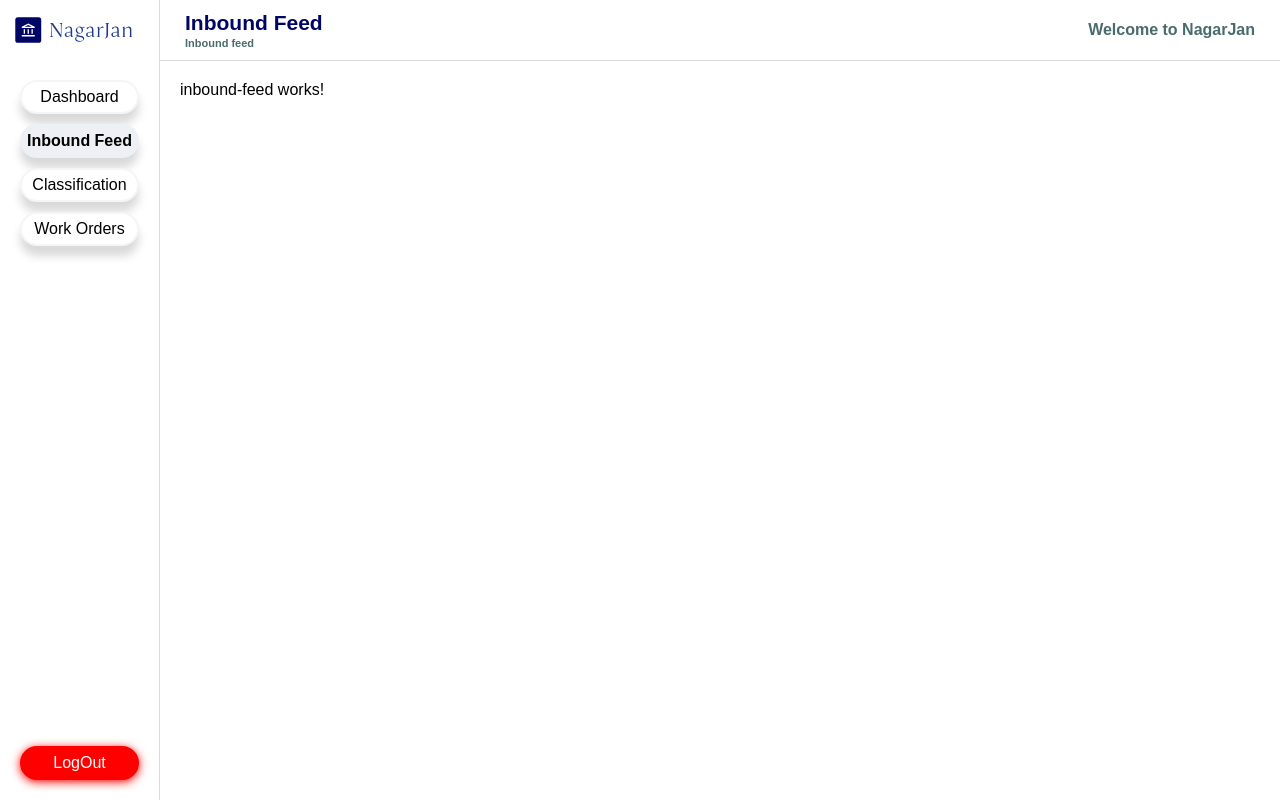
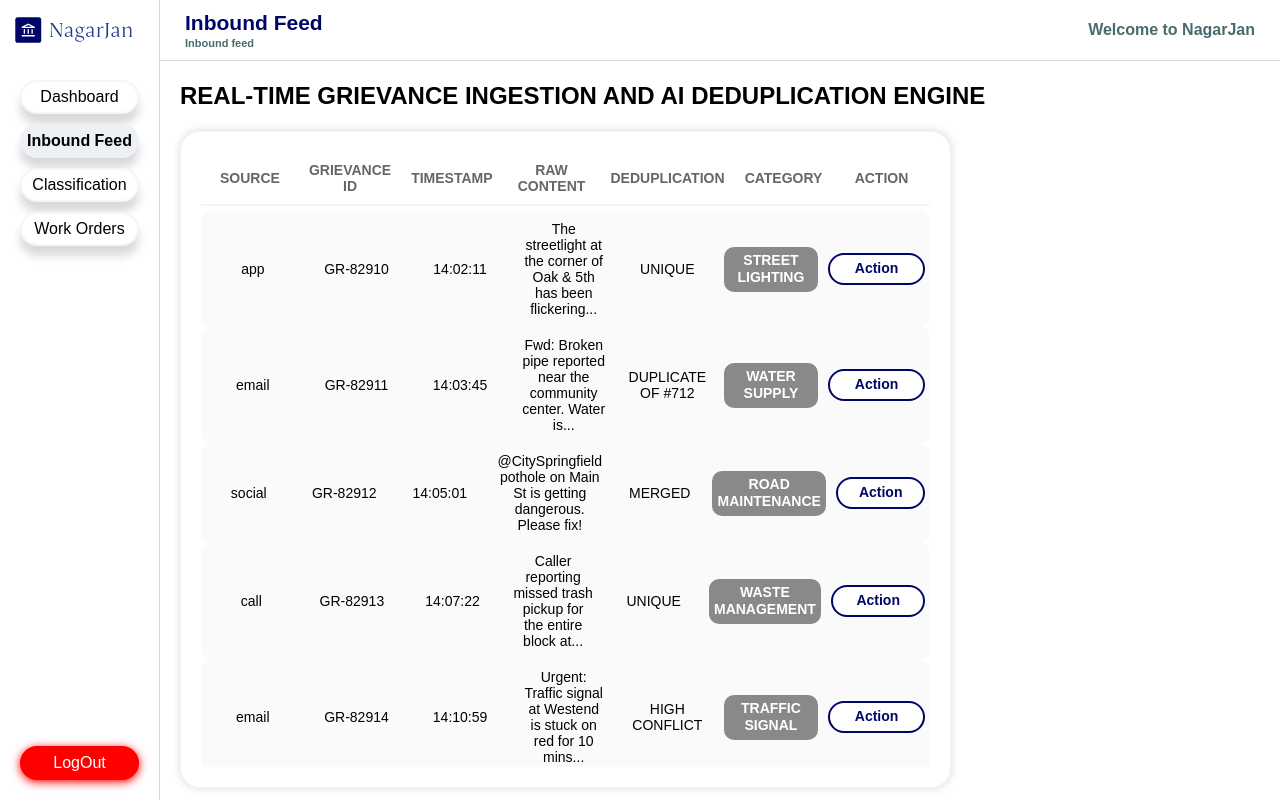
Before and after one commit to gitgyana/NagarJanFrontend, an Angular app: page /dashboard in a window 1280 px wide. Both pictures are taken after a click on the button "Inbound Feed". Built offline with nearby package versions, Linux system fonts and the light colour scheme; a web font is replaced by a local one.

Commit message:
Add grievance table

```diff
--- a/src/app/feature/admin/dashboard/dashboard.html
+++ b/src/app/feature/admin/dashboard/dashboard.html
@@ -30,7 +30,7 @@
             </div>
 
             <div class="table-data">
-                @for (record of classificationData; track $index) {
+                @for (record of classificationData; track record.dataId) {
                     <div class="table-record">
                         <div class="table-record-data">{{ record.source }}</div>
                         <div class="table-record-data">{{ record.grievanceId }}</div>
--- a/src/app/feature/admin/dashboard/dashboard.model.ts
+++ b/src/app/feature/admin/dashboard/dashboard.model.ts
@@ -1,4 +1,5 @@
 export interface ClassificationDataInterface {
+    dataId: string;
     source: string;
     grievanceId: string;
     category: string;
--- a/src/app/feature/admin/dashboard/dashboard.service.ts
+++ b/src/app/feature/admin/dashboard/dashboard.service.ts
@@ -23,10 +23,10 @@ export class DashboardService {
     ];
 
     private classificationData: ClassificationDataInterface[] = [
-        { source: 'Mobile App', grievanceId: '#GRV-98210', category: 'Water Supply', confidence: 98, status: 'Auto-Verified', action: 'Verify' },
-        { source: 'IVR Service', grievanceId: '#GRV-98211', category: 'Roads & Transit', confidence: 62, status: 'Pending Review', action: 'Re-classify' },
-        { source: 'Web Portal', grievanceId: '#GRV-98212', category: 'Sanitation', confidence: 94, status: 'Auto-Verified', action: 'Verify' },
-        { source: 'Support Email', grievanceId: '#GRV-98213', category: 'Electricity', confidence: 99, status: 'Auto-Verified', action: 'Verify' },
+        { dataId: '1', source: 'Mobile App', grievanceId: '#GRV-98210', category: 'Water Supply', confidence: 98, status: 'Auto-Verified', action: 'Verify' },
+        { dataId: '2', source: 'IVR Service', grievanceId: '#GRV-98211', category: 'Roads & Transit', confidence: 62, status: 'Pending Review', action: 'Re-classify' },
+        { dataId: '3', source: 'Web Portal', grievanceId: '#GRV-98212', category: 'Sanitation', confidence: 94, status: 'Auto-Verified', action: 'Verify' },
+        { dataId: '4', source: 'Support Email', grievanceId: '#GRV-98213', category: 'Electricity', confidence: 99, status: 'Auto-Verified', action: 'Verify' },
     ];
 
     getExecutiveSummary(): LabelCardInterface[] {
--- a/src/app/feature/admin/inbound-feed/inbound-feed.css
+++ b/src/app/feature/admin/inbound-feed/inbound-feed.css
@@ -0,0 +1,35 @@
+.container {
+    display: grid;
+    grid-template-columns: 1fr;
+    gap: calc(var(--gap) * 2);
+}
+.title {
+    font: var(--font-caption);
+    font-size: calc(var(--font-size) * 1.5);
+    text-transform: uppercase;
+}
+
+.split-container {
+    display: grid;
+    grid-template-columns: 5fr 2fr;
+}
+
+.table-data {
+    max-height: calc(100vh - (
+        (
+            var(--height-header)
+        ) + (
+            var(--padding-header) * 2
+        ) + (
+            var(--padding-section-frame) * 2
+        ) + (
+            var(--font-size) * 1.5
+        ) + (
+            var(--gap) * 6
+        ) + (
+            60px
+        )
+    ));
+
+    overflow-y: auto;
+}
--- a/src/app/feature/admin/inbound-feed/inbound-feed.html
+++ b/src/app/feature/admin/inbound-feed/inbound-feed.html
@@ -1 +1,42 @@
-<p>inbound-feed works!</p>
+<div class="container">
+    <p class="title">Real-time grievance ingestion and AI deduplication engine</p>
+
+    <div class="split-container">
+        <app-table>
+            <div class="table">
+                <div class="table-header">
+                    <div class="table-header-title">SOURCE</div>
+                    <div class="table-header-title">GRIEVANCE ID</div>
+                    <div class="table-header-title">TIMESTAMP</div>
+                    <div class="table-header-title">RAW CONTENT</div>
+                    <div class="table-header-title">DEDUPLICATION</div>
+                    <div class="table-header-title">CATEGORY</div>
+                    <div class="table-header-title">ACTION</div>
+                </div>
+
+                <div class="table-data">
+                    @for (data of inboundData; track data.dataId) {
+                        <div class="table-record">
+                            <div class="table-record-data">{{ data.source }}</div>
+                            <div class="table-record-data">{{ data.grievanceId }}</div>
+                            <div class="table-record-data">{{ data.timestamp }}</div>
+                            <div class="table-record-data">{{ data.rawContent }}</div>
+                            <div class="table-record-data">{{ data.deduplication }}</div>
+
+                            <div class="table-record-data grey-badge">
+                                {{ data.category }}
+                            </div>
+
+                            <button class="table-record-data action-button">
+                                Action
+                            </button>
+                        </div>
+                    }
+                    <div class="table-recond">
+                        <div class="table-record-data"></div>
+                    </div>
+                </div>
+            </div>
+        </app-table>
+    </div>
+</div>
--- /dev/null
+++ b/src/app/feature/admin/inbound-feed/inbound-feed.service.ts
@@ -0,0 +1,19 @@
+import {Injectable} from '@angular/core';
+import {InboundFeedInterface} from './inbound-feed.model';
+
+@Injectable({
+    providedIn: 'root',
+})
+export class InboundFeedService {
+    private inboundData: InboundFeedInterface[] = [
+        { dataId: '1', source: 'app', grievanceId: 'GR-82910', timestamp: '14:02:11', rawContent: 'The streetlight at the corner of Oak & 5th has been flickering...', deduplication: 'UNIQUE', category: 'Street Lighting', action: 'View Original' },
+        { dataId: '2', source: 'email', grievanceId: 'GR-82911', timestamp: '14:03:45', rawContent: 'Fwd: Broken pipe reported near the community center. Water is...', deduplication: 'DUPLICATE OF #712', category: 'Water Supply', action: 'Manual Review' },
+        { dataId: '3', source: 'social', grievanceId: 'GR-82912', timestamp: '14:05:01', rawContent: '@CitySpringfield pothole on Main St is getting dangerous. Please fix!', deduplication: 'MERGED', category: 'Road Maintenance', action: 'View Original' },
+        { dataId: '4', source: 'call', grievanceId: 'GR-82913', timestamp: '14:07:22', rawContent: 'Caller reporting missed trash pickup for the entire block at...', deduplication: 'UNIQUE', category: 'Waste Management', action: 'View Original' },
+        { dataId: '5', source: 'email', grievanceId: 'GR-82914', timestamp: '14:10:59', rawContent: 'Urgent: Traffic signal at Westend is stuck on red for 10 mins...', deduplication: 'HIGH CONFLICT', category: 'Traffic Signal', action: 'Force Manual' }
+    ];
+
+    getInboundFeed(): InboundFeedInterface[] {
+        return this.inboundData;
+    }
+}
--- a/src/app/feature/admin/inbound-feed/inbound-feed.ts
+++ b/src/app/feature/admin/inbound-feed/inbound-feed.ts
@@ -1,11 +1,24 @@
-import { Component } from '@angular/core';
+import {Component, OnInit} from '@angular/core';
+import {Table} from '../../../shared/component/table/table';
+import {InboundFeedInterface} from './inbound-feed.model';
+import {InboundFeedService} from './inbound-feed.service';
 
 @Component({
   selector: 'app-inbound-feed',
-  imports: [],
+    imports: [
+        Table
+    ],
   templateUrl: './inbound-feed.html',
   styleUrl: './inbound-feed.css',
 })
-export class InboundFeed {
+export class InboundFeed implements OnInit {
+
+    inboundData!: InboundFeedInterface[];
+
+    constructor(private inboundFeedService: InboundFeedService) {}
+
+    ngOnInit() {
+        this.inboundData = this.inboundFeedService.getInboundFeed();
+    }
 
 }
```
Also changed, not shown: src/app/feature/admin/inbound-feed/inbound-feed.model.ts (added, +10 -0 lines), 1 other file (tests, documents, lock files or other folders).
